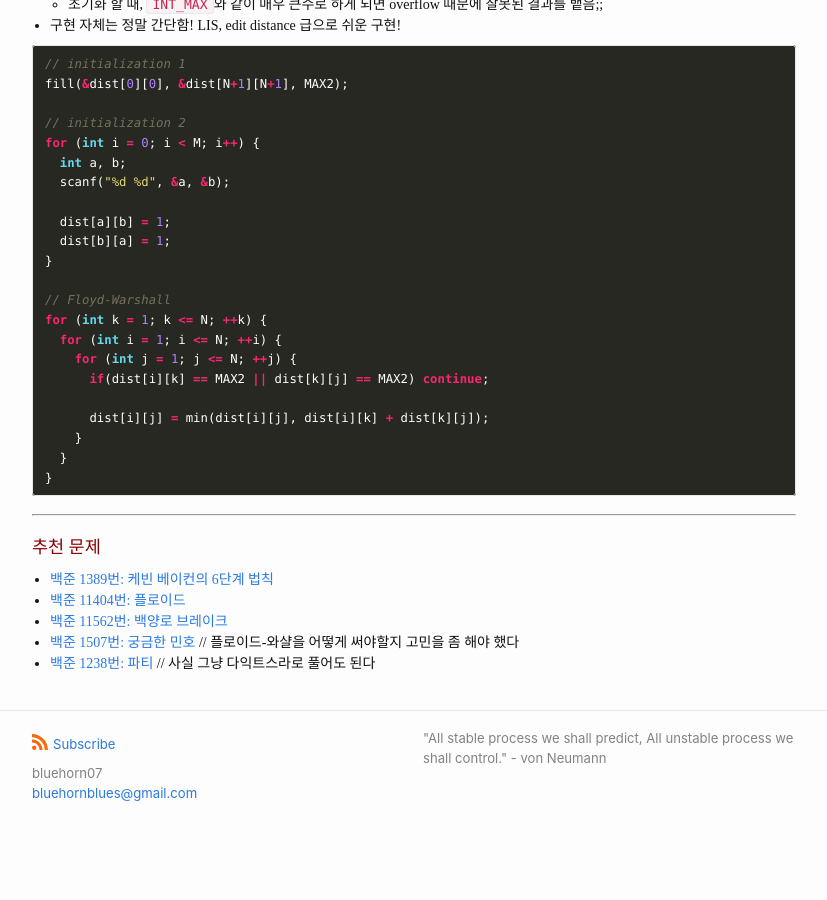
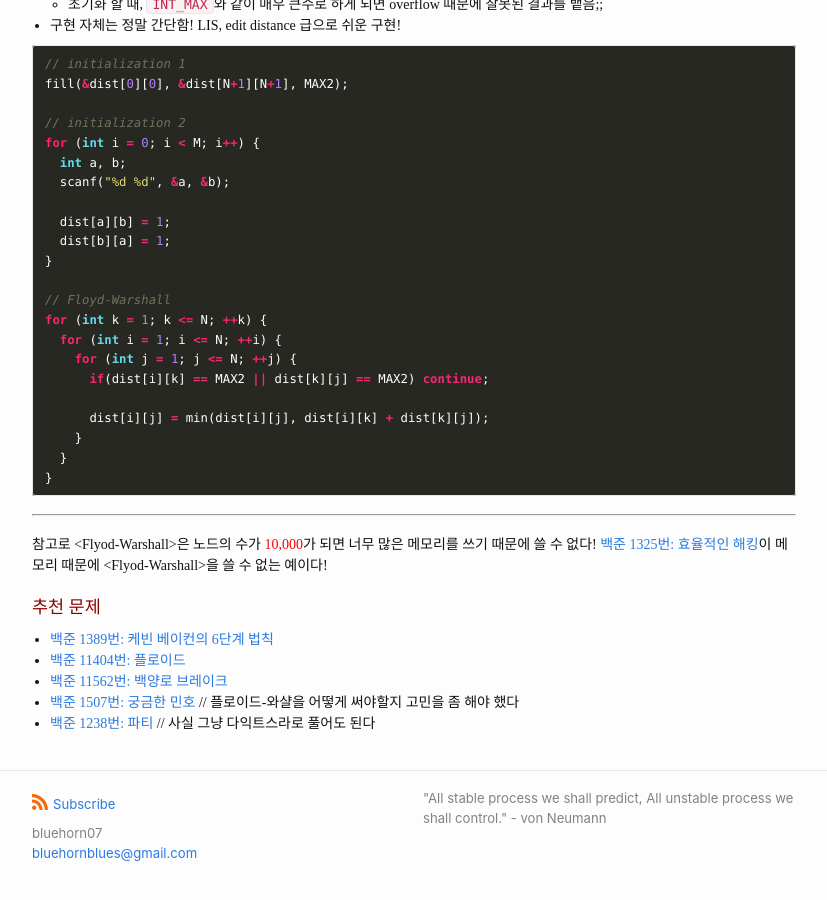
Before and after one commit to BlueHorn07/computer_science, a Jekyll site: the page built from _posts/algorithm/2021-06-13-all-pairs-shortest-paths.md, in a window 1280 px wide and 900 px high, scrolled down 1197 px. Shown: the whole window, without its empty margins (226-1053 px from the left). Built offline with Jekyll 4.4.1, drawn with Linux system fonts in a browser that asks for light colours; nearby versions of some CDN libraries; some web fonts are replaced; before the commit the page ends 2037 px from its top, so only the background shows below that.

Commit message:
upload post

```diff
--- a/_posts/algorithm/2021-06-13-all-pairs-shortest-paths.md
+++ b/_posts/algorithm/2021-06-13-all-pairs-shortest-paths.md
@@ -84,6 +84,8 @@ for (int k = 1; k <= N; ++k) {
 
 <hr/>
 
+참고로 \<Flyod-Warshall\>은 노드의 수가 <span style="color: red;">10,000</span>가 되면 너무 많은 메모리를 쓰기 때문에 쓸 수 없다! [백준 1325번: 효율적인 해킹](https://www.acmicpc.net/problem/1325)이 메모리 때문에 \<Flyod-Warshall\>을 쓸 수 없는 예이다!
+
 #### 추천 문제
 
 - [백준 1389번: 케빈 베이컨의 6단계 법칙](https://www.acmicpc.net/problem/1389)
```
